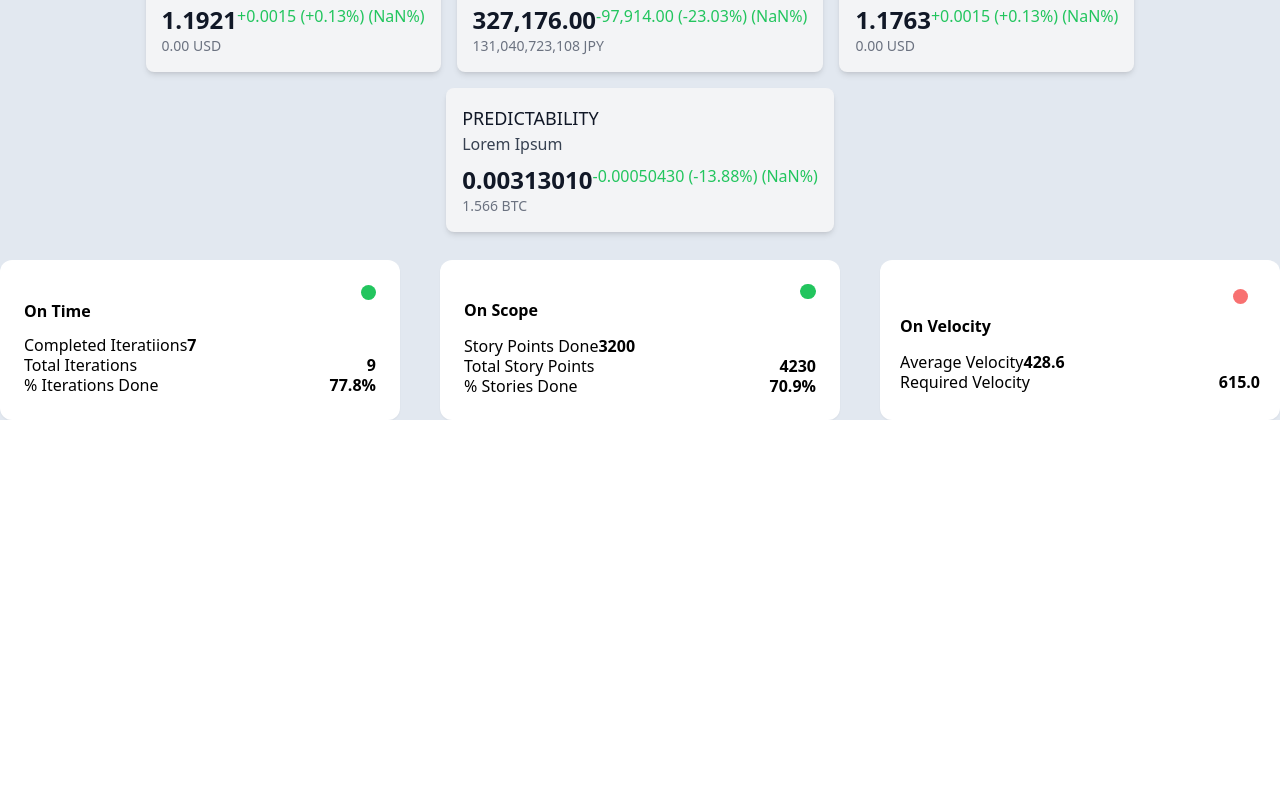
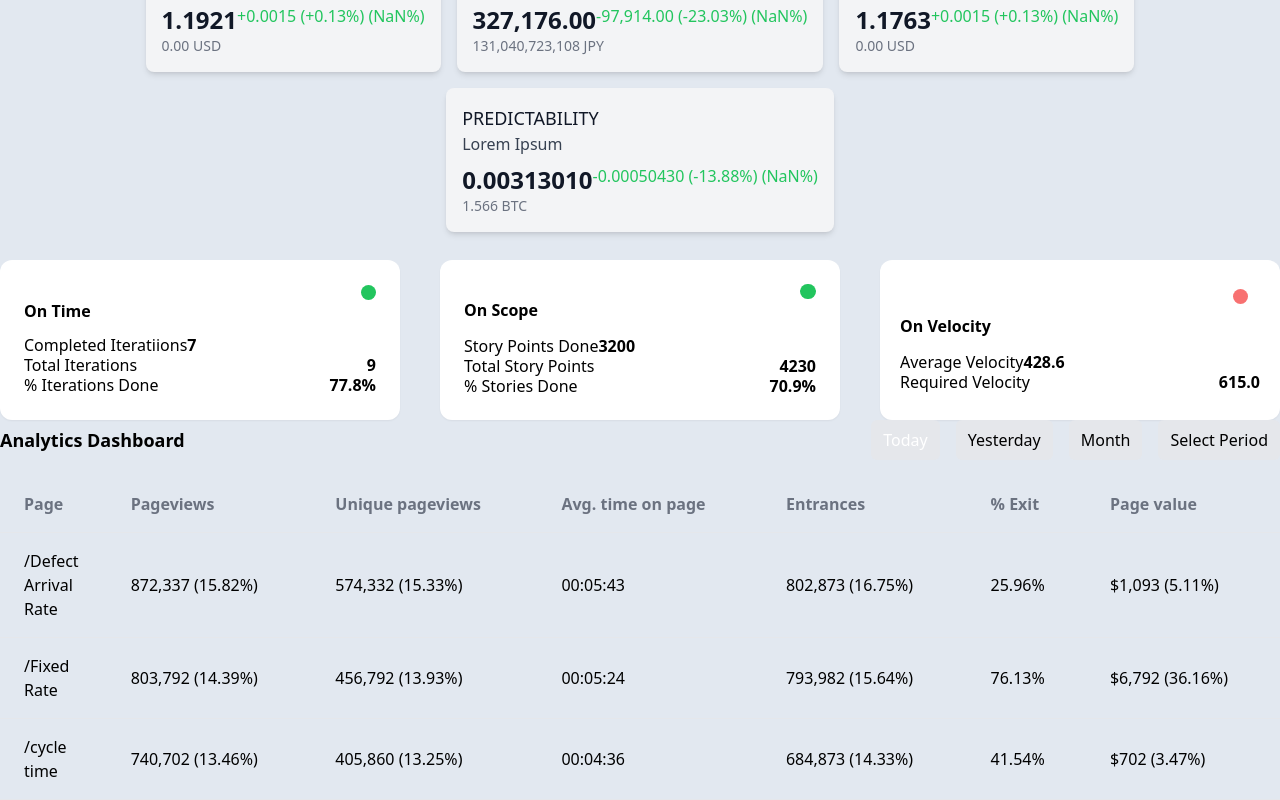
Before and after one commit to omp28/eaze-task, a React (Create React App) app: page / in a window 1280 px wide. Shown: the part 981-1781 px from the top of the page. Before the commit the page ends 1401 px from the top, so only its background shows below. Built offline with nearby package versions, Linux system fonts and the light colour scheme.

Commit message:
feat(UI):analytics table

```diff
--- a/src/component/hero.js
+++ b/src/component/hero.js
@@ -1,12 +1,14 @@
 import React from "react";
 import Nav from "./heroSubModule/nav";
 import DashboardActions from "./heroSubModule/DashboardActions";
+import AnalyticsData from "./heroSubModule/AnalyticsData";
 
 const hero = () => {
   return (
     <div className=" bg-slate-200">
       <Nav />
       <DashboardActions />
+      <AnalyticsData />
     </div>
   );
 };
--- /dev/null
+++ b/src/component/heroSubModule/AnalyticsData.js
@@ -0,0 +1,44 @@
+import React from "react";
+import DateSelector from "./DateSelector";
+import AnalyticsTable from "./AnalyticsTable";
+
+const AnalyticsData = () => {
+  const analyticsData = [
+    {
+      page: "/Defect Arrival Rate",
+      pageviews: "872,337 (15.82%)",
+      uniquePageviews: "574,332 (15.33%)",
+      avgTimeOnPage: "00:05:43",
+      entrances: "802,873 (16.75%)",
+      exitRate: "25.96%",
+      pageValue: "$1,093 (5.11%)",
+    },
+    {
+      page: "/Fixed Rate",
+      pageviews: "803,792 (14.39%)",
+      uniquePageviews: "456,792 (13.93%)",
+      avgTimeOnPage: "00:05:24",
+      entrances: "793,982 (15.64%)",
+      exitRate: "76.13%",
+      pageValue: "$6,792 (36.16%)",
+    },
+    {
+      page: "/cycle time",
+      pageviews: "740,702 (13.46%)",
+      uniquePageviews: "405,860 (13.25%)",
+      avgTimeOnPage: "00:04:36",
+      entrances: "684,873 (14.33%)",
+      exitRate: "41.54%",
+      pageValue: "$702 (3.47%)",
+    },
+  ];
+
+  return (
+    <div>
+      <DateSelector />
+      <AnalyticsTable data={analyticsData} />
+    </div>
+  );
+};
+
+export default AnalyticsData;
--- /dev/null
+++ b/src/component/heroSubModule/AnalyticsTable.js
@@ -0,0 +1,39 @@
+import React from "react";
+
+const AnalyticsTable = ({ data }) => {
+  return (
+    <div className="container mx-auto overflow-x-auto">
+      <table className="min-w-full text-left">
+        <thead>
+          <tr className="text-gray-500 border-b border-gray-200">
+            <th className="py-4 px-6 w-1/12">Page</th>
+            <th className="py-4 px-6">Pageviews</th>
+            <th className="py-4 px-6">Unique pageviews</th>
+            <th className="py-4 px-6">Avg. time on page</th>
+            <th className="py-4 px-6">Entrances</th>
+            <th className="py-4 px-6">% Exit</th>
+            <th className="py-4 px-6">Page value</th>
+          </tr>
+        </thead>
+        <tbody>
+          {data.map((row, index) => (
+            <tr
+              key={index}
+              className="border-b border-gray-200 hover:bg-gray-100"
+            >
+              <td className="py-4 px-6">{row.page}</td>
+              <td className="py-4 px-6">{row.pageviews}</td>
+              <td className="py-4 px-6">{row.uniquePageviews}</td>
+              <td className="py-4 px-6">{row.avgTimeOnPage}</td>
+              <td className="py-4 px-6">{row.entrances}</td>
+              <td className="py-4 px-6">{row.exitRate}</td>
+              <td className="py-4 px-6">{row.pageValue}</td>
+            </tr>
+          ))}
+        </tbody>
+      </table>
+    </div>
+  );
+};
+
+export default AnalyticsTable;
--- /dev/null
+++ b/src/component/heroSubModule/DateSelector.js
@@ -0,0 +1,58 @@
+import React, { useState } from "react";
+
+const DateSelector = () => {
+  const [selectedPeriod, setSelectedPeriod] = useState("today");
+
+  const handlePeriodChange = (period) => {
+    setSelectedPeriod(period);
+  };
+
+  return (
+    <div className="flex items-center justify-between mb-4">
+      <div className="font-bold text-lg">Analytics Dashboard</div>
+      <div className="flex space-x-4">
+        <button
+          className={`bg-gray-200 hover:bg-gray-300 px-3 py-2 rounded-md
+                     font-medium ${
+                       selectedPeriod === "today"
+                         ? "bg-blue-500 text-white"
+                         : ""
+                     }`}
+          onClick={() => handlePeriodChange("today")}
+        >
+          Today
+        </button>
+        <button
+          className={`bg-gray-200 hover:bg-gray-300 px-3 py-2 rounded-md
+                     font-medium ${
+                       selectedPeriod === "yesterday"
+                         ? "bg-blue-500 text-white"
+                         : ""
+                     }`}
+          onClick={() => handlePeriodChange("yesterday")}
+        >
+          Yesterday
+        </button>
+        <button
+          className={`bg-gray-200 hover:bg-gray-300 px-3 py-2 rounded-md
+                     font-medium ${
+                       selectedPeriod === "month"
+                         ? "bg-blue-500 text-white"
+                         : ""
+                     }`}
+          onClick={() => handlePeriodChange("month")}
+        >
+          Month
+        </button>
+        <button
+          className="bg-gray-200 hover:bg-gray-300 px-3 py-2 rounded-md
+                     font-medium"
+        >
+          Select Period
+        </button>
+      </div>
+    </div>
+  );
+};
+
+export default DateSelector;
```
